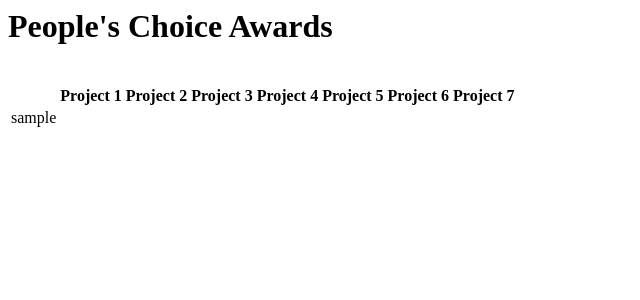
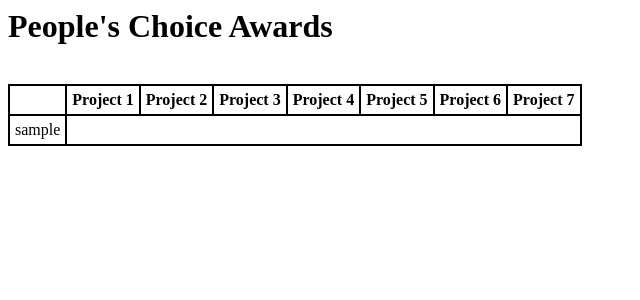
Before and after one commit to BitwiseOldOwl/WebappsProject5, a PHP site: page / in a window 1280 px wide. Shown: the top 300 px of the page, without its empty margins (0-640 px from the left). Run offline with PHP 8.4, Linux system fonts and the light colour scheme; tables that the repository leaves empty or names only in its code hold one stand-in row (values such as "Sample post"); data that the repository does not hold is empty.

Commit message:
added basic styling to css/styles.css

```diff
--- a/css/styles.css
+++ b/css/styles.css
@@ -1 +1,7 @@
 /* styles.css */
+
+table, th, td {
+    border: 2px solid black;
+    border-collapse: collapse;
+    padding: 5px;
+}
--- a/index.php
+++ b/index.php
@@ -4,6 +4,7 @@
         <title>
             RatVan PCA
         </title>
+        <link rel="stylesheet" type="text/css" href="css/styles.css">
     </head>
     <body>
         <?php
```
